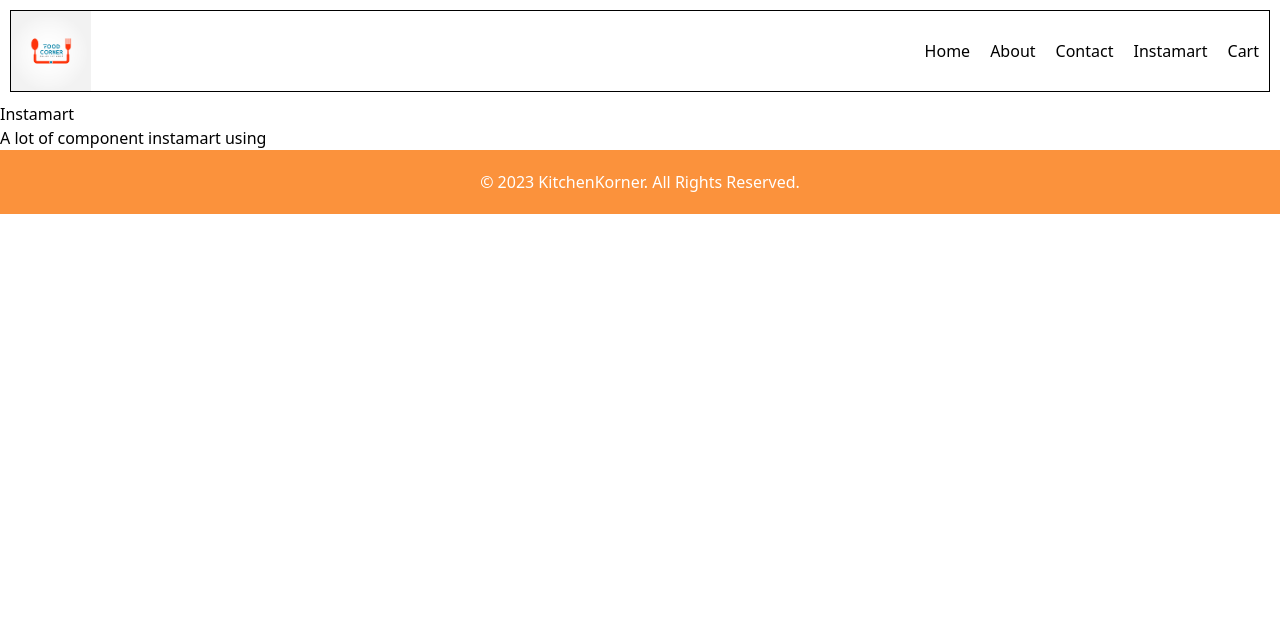
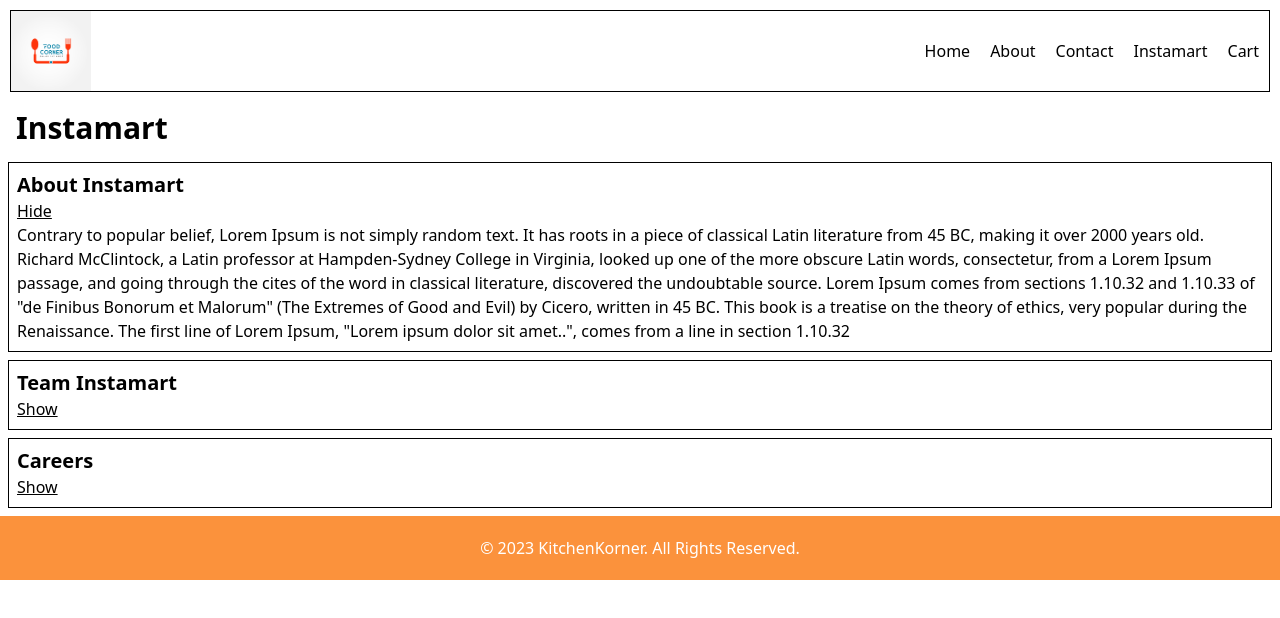
Before and after one commit to Aniket-ap/CuisineCorner, a React (Vite) app: page /instamart in a window 1280 px wide. Shown: the top 618 px of the page. Built offline with nearby package versions, Linux system fonts and the light colour scheme.

Commit message:
Build Accordian

```diff
--- a/src/components/Instamart.js
+++ b/src/components/Instamart.js
@@ -1,12 +1,61 @@
-import React from 'react'
+import React, { useState } from "react";
+
+const Section = ({ title, description, isVisible, setIsisible }) => {
+  return (
+    <div className="border border-black p-2 m-2">
+      <h3 className="font-bold text-xl">{title}</h3>
+      {isVisible ? (
+        <button
+          onClick={() => setIsisible(false)}
+          className="cursor-pointer underline"
+        >
+          Hide
+        </button>
+      ) : (
+        <button
+          onClick={() => setIsisible(true)}
+          className="cursor-pointer underline"
+        >
+          Show
+        </button>
+      )}
+      {isVisible && <p>{description}</p>}
+    </div>
+  );
+};
 
 const Instamart = () => {
+  const [visibleSection, setVisibleSection] = useState("about");
+
   return (
     <div>
-        <h1>Instamart</h1>
-        <p>A lot of component instamart using</p>
+      <h1 className="text-3xl p-2 m-2 font-bold">Instamart</h1>
+      <Section
+        title="About Instamart"
+        description={`Contrary to popular belief, Lorem Ipsum is not simply random text. It has roots in a piece of classical Latin literature from 45 BC, making it over 2000 years old. Richard McClintock, a Latin professor at Hampden-Sydney College in Virginia, looked up one of the more obscure Latin words, consectetur, from a Lorem Ipsum passage, and going through the cites of the word in classical literature, discovered the undoubtable source. Lorem Ipsum comes from sections 1.10.32 and 1.10.33 of "de Finibus Bonorum et Malorum" (The Extremes of Good and Evil) by Cicero, written in 45 BC. This book is a treatise on the theory of ethics, very popular during the Renaissance. The first line of Lorem Ipsum, "Lorem ipsum dolor sit amet..", comes from a line in section 1.10.32`}
+        isVisible={visibleSection === "about"}
+        setIsisible={() =>
+          setVisibleSection("about")
+        }
+      />
+      <Section
+        title="Team Instamart"
+        description={`Contrary to popular belief, Lorem Ipsum is not simply random text. It has roots in a piece of classical Latin literature from 45 BC, making it over 2000 years old. Richard McClintock, a Latin professor at Hampden-Sydney College in Virginia, looked up one of the more obscure Latin words, consectetur, from a Lorem Ipsum passage, and going through the cites of the word in classical literature, discovered the undoubtable source. Lorem Ipsum comes from sections 1.10.32 and 1.10.33 of "de Finibus Bonorum et Malorum" (The Extremes of Good and Evil) by Cicero, written in 45 BC. This book is a treatise on the theory of ethics, very popular during the Renaissance. The first line of Lorem Ipsum, "Lorem ipsum dolor sit amet..", comes from a line in section 1.10.32`}
+        isVisible={visibleSection === "team"}
+        setIsisible={() =>
+          setVisibleSection("team")
+        }
+      />
+      <Section
+        title="Careers"
+        description={`Contrary to popular belief, Lorem Ipsum is not simply random text. It has roots in a piece of classical Latin literature from 45 BC, making it over 2000 years old. Richard McClintock, a Latin professor at Hampden-Sydney College in Virginia, looked up one of the more obscure Latin words, consectetur, from a Lorem Ipsum passage, and going through the cites of the word in classical literature, discovered the undoubtable source. Lorem Ipsum comes from sections 1.10.32 and 1.10.33 of "de Finibus Bonorum et Malorum" (The Extremes of Good and Evil) by Cicero, written in 45 BC. This book is a treatise on the theory of ethics, very popular during the Renaissance. The first line of Lorem Ipsum, "Lorem ipsum dolor sit amet..", comes from a line in section 1.10.32`}
+        isVisible={visibleSection === "careers"}
+        setIsisible={() =>
+          setVisibleSection("careers")
+        }
+      />
     </div>
-  )
-}
+  );
+};
 
-export default Instamart
+export default Instamart;
```
